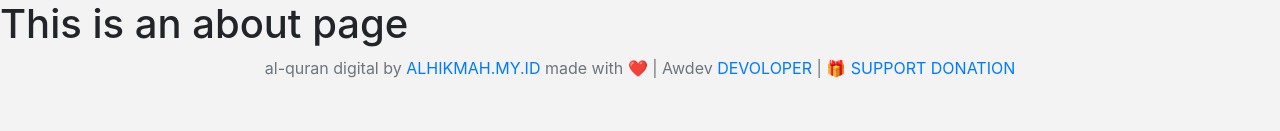
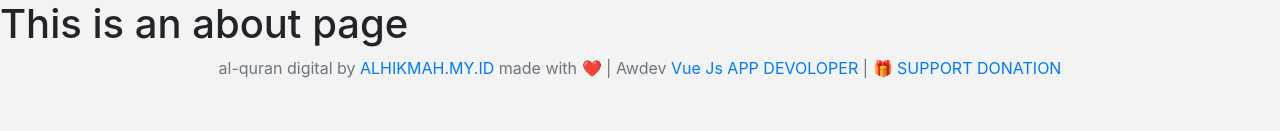
Before and after one commit to wahyu9kdl/quran-digital, a Vue app: page /about in a window 1280 px wide. Shown: the part 169-300 px from the top of the page. Built offline with nearby package versions, Linux system fonts and the light colour scheme.

Commit message:
Update Footer.vue

```diff
--- a/src/components/Footer.vue
+++ b/src/components/Footer.vue
@@ -3,6 +3,7 @@
     <p class="text-center text-muted">
       al-quran digital by
       <a href="https://www.alhikmah.my.id">ALHIKMAH.MY.ID</a> made with ❤️ | Awdev
+      <a href=".../vue-quran/index.html">Vue Js APP</a>
       <a href="https://wahyu9kdl.github.io"> DEVOLOPER </a> | 🎁
       <a href="https://paypal.me/wahyudi9kdl"> SUPPORT DONATION</a>
     </p>
```
